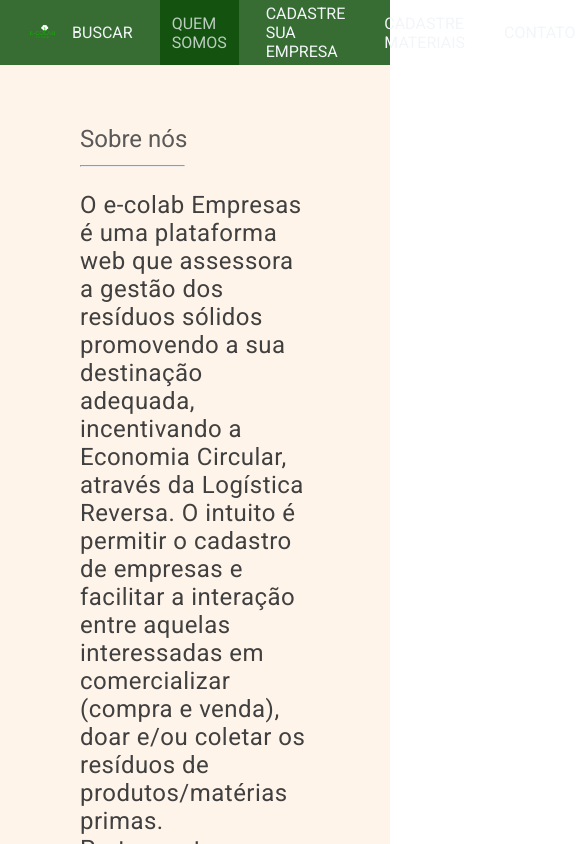
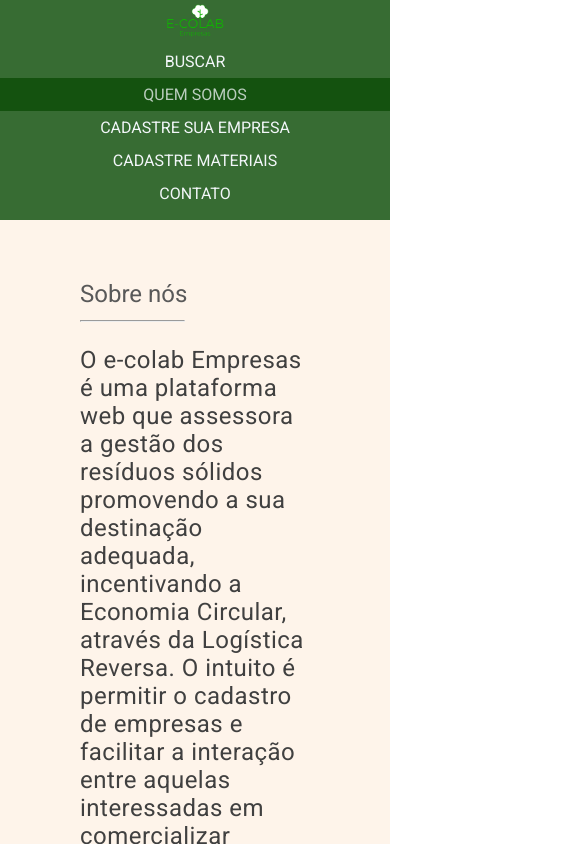
Before and after one commit to e-colab/ecoponto, a Vue app in the folder app/: page /about in a window 390 px wide. Shown: the top 844 px of the page, 585 px wide, since content can reach past the window. Built offline with nearby package versions, Linux system fonts and the light colour scheme; a web font is replaced by a local one; what vue-the-mask would draw is missing.

Commit message:
temporary responsive header

```diff
--- a/app/src/components/common/header/Header.vue
+++ b/app/src/components/common/header/Header.vue
@@ -30,10 +30,16 @@ export default {
         justify-content: space-between;
 
         margin: 0 25px 0 25px;
+
+        @media only screen and (max-width: 910px){
+            flex-direction: column;
+            margin: 0;
+        }
     }
 
     &-img{
         width: 9vw;
+        min-width: 80px;
         max-width: 120px;
         height: auto;
     }
--- a/app/src/components/common/header/links.vue
+++ b/app/src/components/common/header/links.vue
@@ -34,6 +34,11 @@ export default {
     height: 100%;
     display: flex;
     gap: 15px;
+    @media only screen and (max-width: 910px){
+        flex-direction: column;
+        width: 100%;
+        gap: 0;
+    }
 
     &-container{
         display: flex;
@@ -44,6 +49,11 @@ export default {
         &:hover{
             transition: 0.5s;
             background-color: #064801;
+        }
+
+        @media only screen and (max-width: 910px){
+            width: 100%;
+            padding: 7px 0;
         }
     }
     &-router{
--- a/app/src/pages/PageWrapper.vue
+++ b/app/src/pages/PageWrapper.vue
@@ -27,6 +27,9 @@ export default {
 
   &-header {
     height: 65px;
+    @media only screen and (max-width: 910px){
+      height: 220px;
+    }
   }
   &-footer {
     height: 30vh;
```
